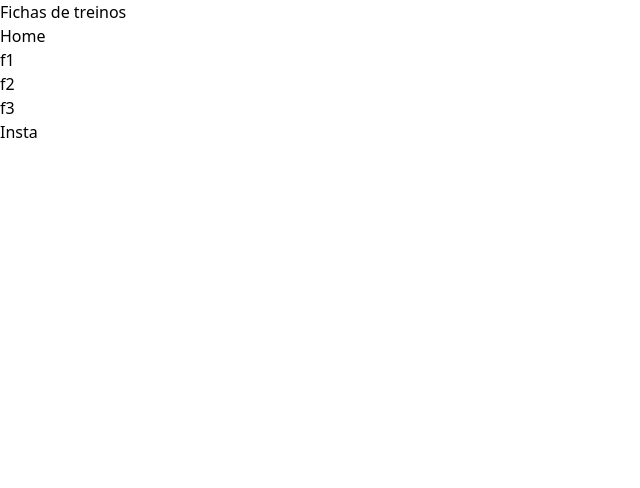
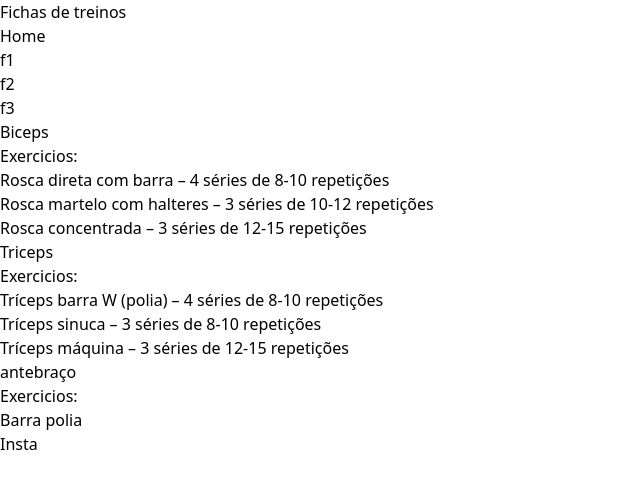
Before and after one commit to gusandrini/acad, a Next.js app in the folder p1/: page /dias-f1/tres in a window 1280 px wide. Shown: the top 488 px of the page, without its empty margins (0-640 px from the left). Built offline with nearby package versions, Linux system fonts and the light colour scheme.

Commit message:
add conteudo

```diff
--- a/p1/src/app/dias-f1/dois/page.tsx
+++ b/p1/src/app/dias-f1/dois/page.tsx
@@ -8,10 +8,12 @@ export default function Dois() {
             <div className="treino">
                 <h1>Quadriceps</h1>
                 <h2>Exercicios:</h2>
-                <p>Leg 45º</p>
-                <p>agachamento</p>
-                <p>Cadeira extensora</p>
-                <p></p>
+                <p>Agachamento livre – 4 séries de 8-10 repetições</p>
+                <p>Leg Press – 4 séries de 10-12 repetições</p>
+                <p>Cadeira extensora – 4 séries de 12-15 repetições</p>
+                <p>Afundo com halteres – 3 séries de 10 repetições em cada perna</p>
+                <p>Agachamento sumô com kettlebell – 3 séries de 12-15 repetições</p>
+                <p>Cadeira adutora – 4 séries de 12-15 repetições</p>
             </div>
 
             <div className="treino">
--- a/p1/src/app/dias-f1/quatro/page.tsx
+++ b/p1/src/app/dias-f1/quatro/page.tsx
@@ -6,6 +6,25 @@ export default function Quatro() {
 
             <Conteudo />
 
+            <div className="treino">
+                <h1>Costas</h1>
+                <h2>Exercicios:</h2>
+                <p>Pulley frente com pegada aberta</p>
+                <p>Puxada alta invertida articulada</p>
+                <p>Remada curvada com barra</p>
+                <p>Pullover com corda</p>
+                <p>Remada unilateral com halteres</p>
+
+            </div>
+
+            <div className="treino">
+                <h1>Ombro</h1>
+                <h2>Exercicios:</h2>
+                <p>Desenvolvimento militar "girando"</p>
+                <p>Posterior de ombro halter</p>
+                <p>Posterior de ombro máquina</p>
+            </div>
+
         </div>
     );
 }
--- a/p1/src/app/dias-f1/tres/page.tsx
+++ b/p1/src/app/dias-f1/tres/page.tsx
@@ -3,8 +3,31 @@ import Conteudo from "@/components/Conteudo/Conteudo";
 export default function Dois() {
     return (
         <div className="container">
+            <Conteudo />
 
-            <Conteudo />
+            <div className="treino">
+                <h1>Biceps</h1>
+                <h2>Exercicios:</h2>
+                <p>Rosca direta com barra – 4 séries de 8-10 repetições</p>
+                <p>Rosca martelo com halteres – 3 séries de 10-12 repetições</p>
+                <p>Rosca concentrada – 3 séries de 12-15 repetições</p>
+            </div>
+
+            <div className="treino">
+                <h1>Triceps</h1>
+                <h2>Exercicios:</h2>
+                <p>Tríceps barra W (polia) – 4 séries de 8-10 repetições</p>
+                <p>Tríceps sinuca – 3 séries de 8-10 repetições</p>
+                <p>Tríceps máquina – 3 séries de 12-15 repetições</p>
+            </div>
+
+            <div className="treino">
+                <h1>antebraço</h1>
+                <h2>Exercicios:</h2>
+                <p>Barra polia</p>
+                <p></p>
+                <p></p>
+            </div>
 
         </div>
     );
```
